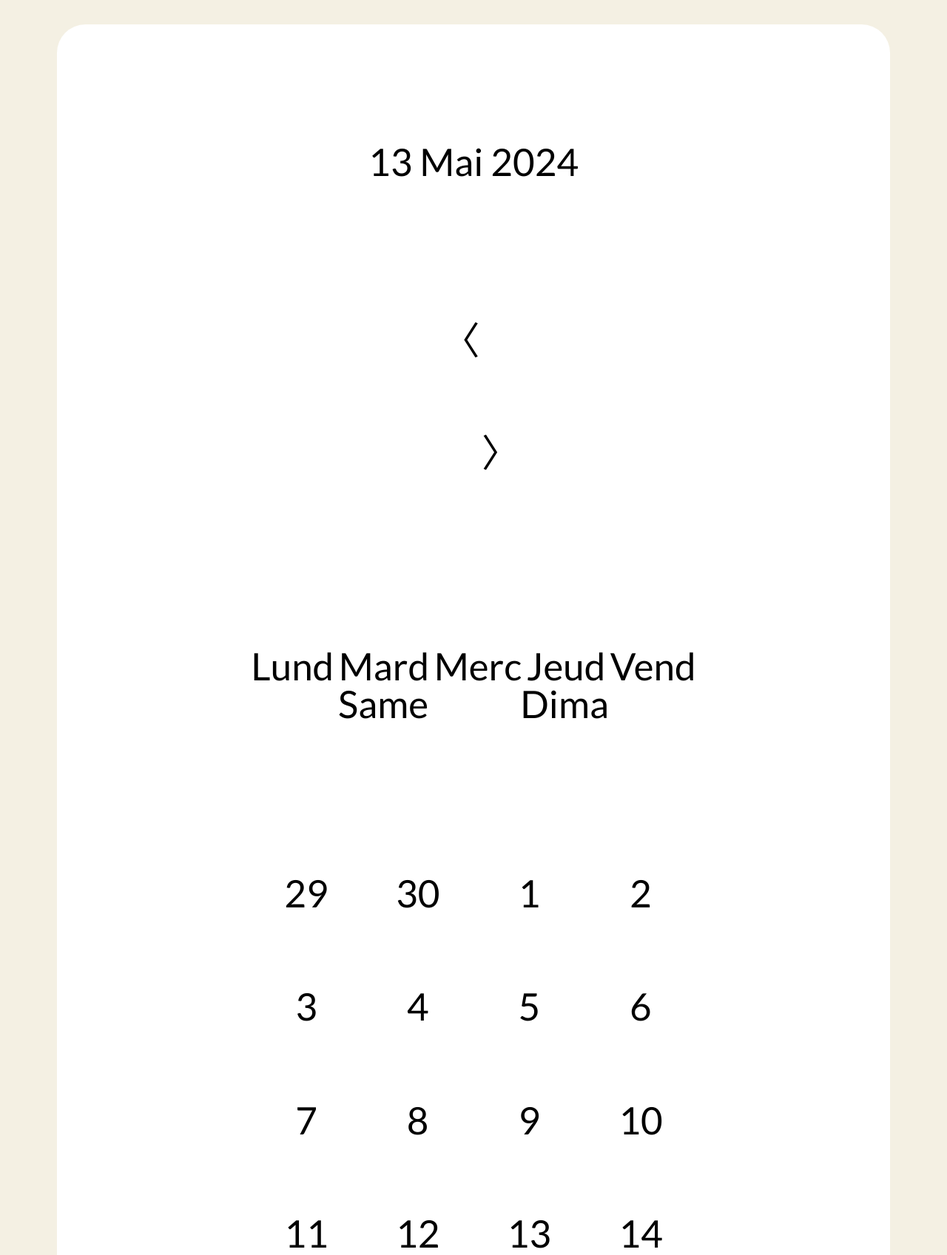
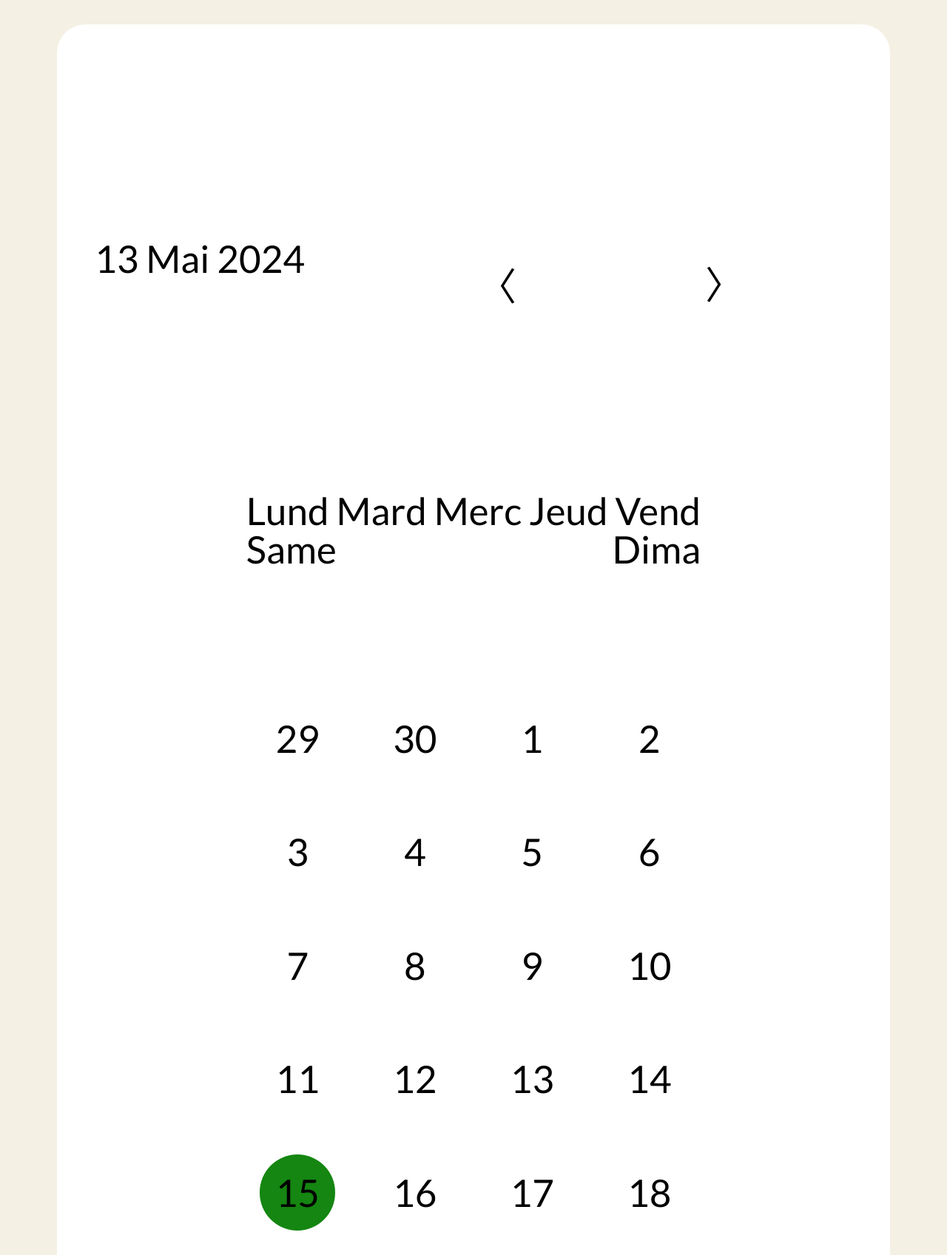
Before and after one commit to xLucasGitHubx/Ma_Formation, a PHP site: page /Pages/planning.html in a window 1280 px wide. Shown: the part 253-1950 px from the top of the page at 74% size. Run offline with PHP 8.4, Linux system fonts and the light colour scheme; some web fonts are replaced.

Commit message:
réparation du calendrier

```diff
--- a/6_Mes_Projets/HeartGreenEvent/Style/style.css
+++ b/6_Mes_Projets/HeartGreenEvent/Style/style.css
@@ -355,6 +355,7 @@ main video {
 
 .star {
 	display: flex;
+	flex-direction: row;
 	justify-content: space-evenly;
 	align-items: center;
 	width: 55vw;
@@ -370,6 +371,7 @@ main video {
 
 .lesRond {
 	display: flex;
+	flex-direction: row;
 	justify-content: space-evenly;
 	width: 12vw;
 	margin-top: 2vw;
@@ -399,6 +401,7 @@ main video {
 .suivant {
 	display: flex;
 	justify-content: center;
+	align-self: flex-end;
 	align-items: center;
 	font-size: 4vw;
 	width: 20vw;
@@ -470,7 +473,9 @@ textarea {
 
 .en-tete-calendar {
 	display: flex;
+	flex-direction: row;
 	justify-content: space-between;
+	width: 100%;
 	margin-top: 3vw;
 	padding-top: 5vw;
 }
@@ -478,9 +483,16 @@ textarea {
 .arrow {
 	font-size: 4vw;
 }
+
+.date-actuel {
+	margin-top: 6vw;
+}
+
 .arrow {
-	padding-top: 0.8vw;
+	/* padding-top: 0.8vw; */
 	display: flex;
+	flex-direction: row;
+	justify-content: space-evenly;
 }
 #suivant {
 	margin-left: 6vw;
@@ -491,11 +503,15 @@ textarea {
 	margin-bottom: 0.4vw;
 	padding-left: 2.7vw;
 	padding-top: 1.5vw;
+	padding-bottom: 1.2vw;
+	width: 4vw;
 }
 #precedant {
 	margin-bottom: 0.4vw;
 	padding-right: 2.7vw;
 	padding-top: 1.8vw;
+	padding-bottom: 1.2vw;
+	width: 4vw;
 }
 #precedant:hover,
 #suivant:hover {
@@ -506,6 +522,8 @@ textarea {
 .weeks,
 .days {
 	display: flex;
+	justify-content: space-between;
+	width: 100%;
 }
 ul {
 	display: flex;
```
